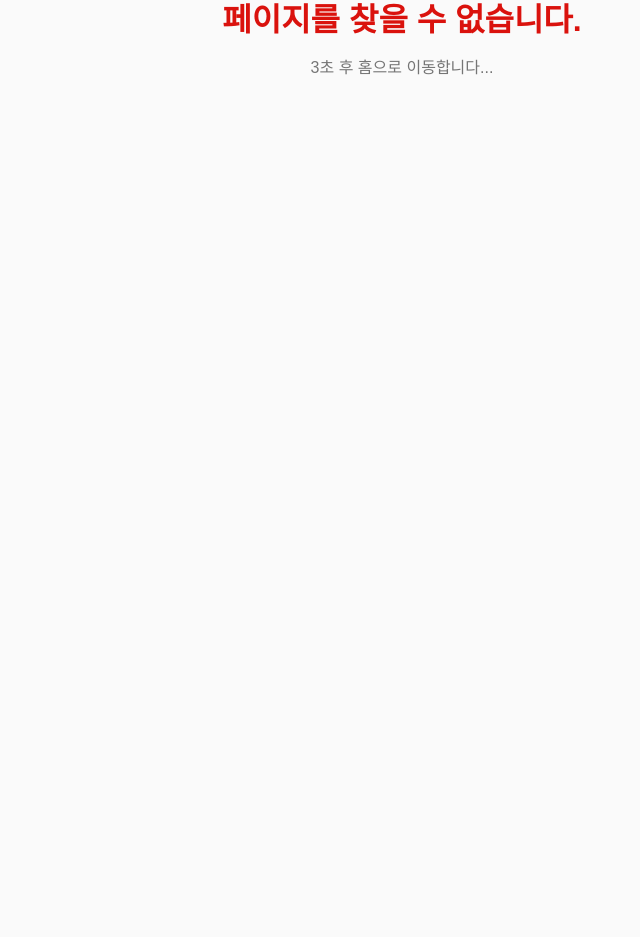
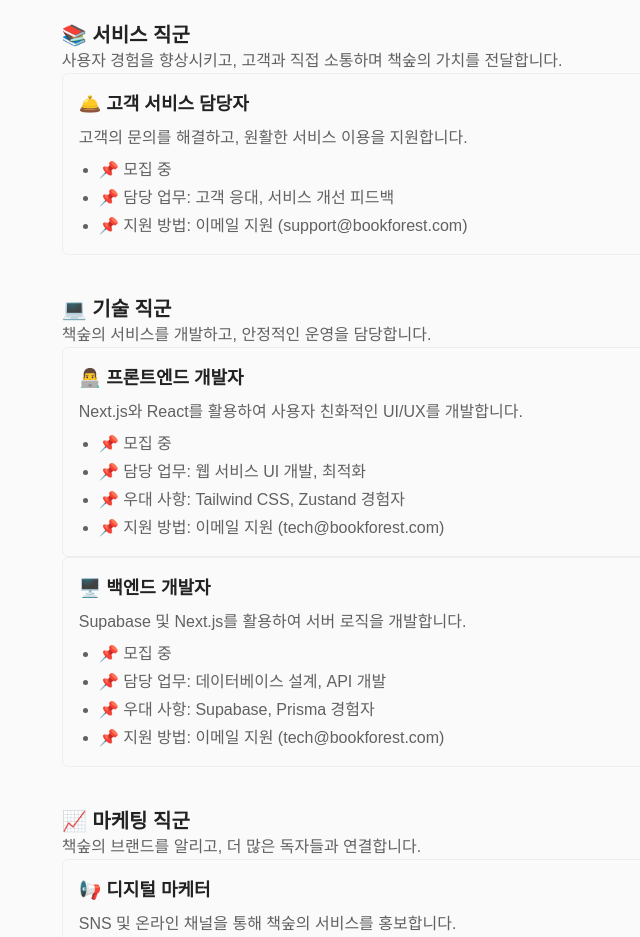
Before and after one commit to juny-0429/book-forest, a Next.js app: page /careers in a window 1280 px wide. Before the commit this address had no page. Shown: the part 360-1297 px from the top of the page, without its empty margins (238-878 px from the left). Before the commit the page ends 800 px from the top, so only its background shows below. Built offline with nearby package versions, Linux system fonts and the light colour scheme.

Commit message:
feat: 채용 정보 페이지 제작

```diff
--- /dev/null
+++ b/src/app/(main)/careers/page.tsx
@@ -0,0 +1,73 @@
+import React from 'react';
+
+export default function CareersPage() {
+  return (
+    <div className='max-w-3xl mx-auto p-6 space-y-10'>
+      <h2 className='text-2xl font-bold text-gray-900'>책숲 채용 정보</h2>
+      <p className='text-gray-700'>책숲은 책을 사랑하는 사람들이 함께 성장하는 공간입니다. 함께 책숲을 만들어갈 인재를 찾고 있습니다.</p>
+
+      <section>
+        <h3 className='text-xl font-semibold text-gray-900'>📚 서비스 직군</h3>
+        <p className='text-gray-700'>사용자 경험을 향상시키고, 고객과 직접 소통하며 책숲의 가치를 전달합니다.</p>
+        <div className='border p-4 rounded-md bg-gray-50 space-y-2'>
+          <h3 className='text-lg font-semibold'>🛎️ 고객 서비스 담당자</h3>
+          <p className='text-gray-700'>고객의 문의를 해결하고, 원활한 서비스 이용을 지원합니다.</p>
+          <ul className='list-disc pl-5 text-gray-700 space-y-1'>
+            <li>📌 모집 중</li>
+            <li>📌 담당 업무: 고객 응대, 서비스 개선 피드백</li>
+            <li>📌 지원 방법: 이메일 지원 (support@bookforest.com)</li>
+          </ul>
+        </div>
+      </section>
+
+      <section>
+        <h3 className='text-xl font-semibold text-gray-900'>💻 기술 직군</h3>
+        <p className='text-gray-700'>책숲의 서비스를 개발하고, 안정적인 운영을 담당합니다.</p>
+        <div className='border p-4 rounded-md bg-gray-50 space-y-2'>
+          <h3 className='text-lg font-semibold'>👨‍💻 프론트엔드 개발자</h3>
+          <p className='text-gray-700'>Next.js와 React를 활용하여 사용자 친화적인 UI/UX를 개발합니다.</p>
+          <ul className='list-disc pl-5 text-gray-700 space-y-1'>
+            <li>📌 모집 중</li>
+            <li>📌 담당 업무: 웹 서비스 UI 개발, 최적화</li>
+            <li>📌 우대 사항: Tailwind CSS, Zustand 경험자</li>
+            <li>📌 지원 방법: 이메일 지원 (tech@bookforest.com)</li>
+          </ul>
+        </div>
+
+        <div className='border p-4 rounded-md bg-gray-50 space-y-2'>
+          <h3 className='text-lg font-semibold'>🖥️ 백엔드 개발자</h3>
+          <p className='text-gray-700'>Supabase 및 Next.js를 활용하여 서버 로직을 개발합니다.</p>
+          <ul className='list-disc pl-5 text-gray-700 space-y-1'>
+            <li>📌 모집 중</li>
+            <li>📌 담당 업무: 데이터베이스 설계, API 개발</li>
+            <li>📌 우대 사항: Supabase, Prisma 경험자</li>
+            <li>📌 지원 방법: 이메일 지원 (tech@bookforest.com)</li>
+          </ul>
+        </div>
+      </section>
+
+      <section>
+        <h3 className='text-xl font-semibold text-gray-900'>📈 마케팅 직군</h3>
+        <p className='text-gray-700'>책숲의 브랜드를 알리고, 더 많은 독자들과 연결합니다.</p>
+        <div className='border p-4 rounded-md bg-gray-50 space-y-2'>
+          <h3 className='text-lg font-semibold'>📢 디지털 마케터</h3>
+          <p className='text-gray-700'>SNS 및 온라인 채널을 통해 책숲의 서비스를 홍보합니다.</p>
+          <ul className='list-disc pl-5 text-gray-700 space-y-1'>
+            <li>📌 모집 중</li>
+            <li>📌 담당 업무: 광고 기획, 데이터 분석, 콘텐츠 제작</li>
+            <li>📌 우대 사항: SNS 마케팅 경험자</li>
+            <li>📌 지원 방법: 이메일 지원 (marketing@bookforest.com)</li>
+          </ul>
+        </div>
+      </section>
+
+      <section>
+        <h3 className='text-xl font-semibold text-gray-900'>📄 지원 안내</h3>
+        <p className='text-gray-700'>책숲 채용에 관심이 있으신 분은 해당 직군의 이메일 주소로 이력서 및 포트폴리오를 보내주세요.</p>
+        <p className='text-gray-700'>
+          문의사항은 <strong>support@bookforest.com</strong> 으로 연락 주세요.
+        </p>
+      </section>
+    </div>
+  );
+}
```
